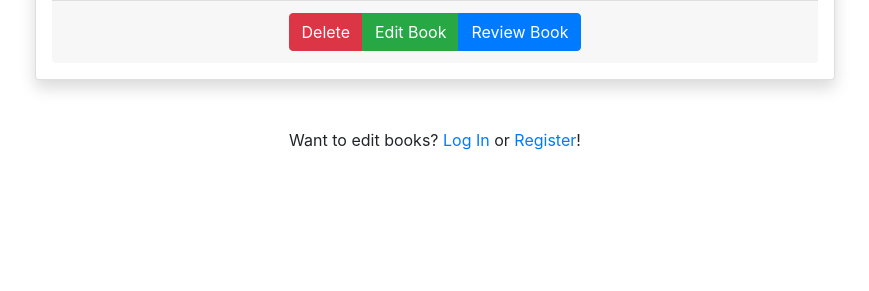
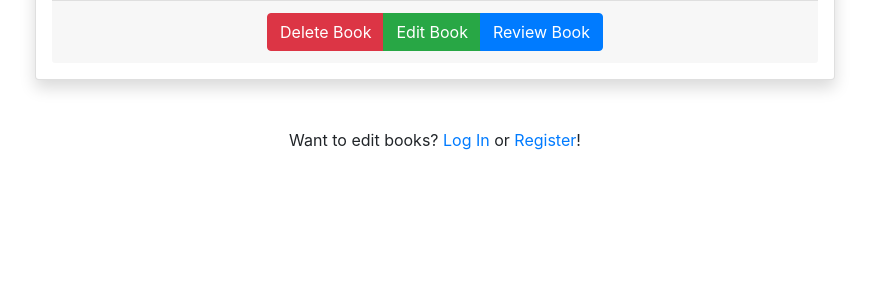
Before and after one commit to RicardoAzuul/code-institute-ms3-backend, a Flask app: template templates/book.html in a window 1280 px wide. Shown: the part 385-676 px from the top of the page, without its empty margins (205-1074 px from the left). Run offline with Flask 2, Linux system fonts and the light colour scheme; the template is opened without the code that fills it, so the values that code supplies are empty; some libraries are stand-ins or nearby versions.

Commit message:
Update delete_profile: the user's upvotes are now also deleted.

```diff
--- a/app.py
+++ b/app.py
@@ -1,4 +1,4 @@
-# TODO: Remove comments, superfluous empty lines
+# CLEANUP: Remove comments, superfluous empty lines
 # IMPROVE: use Flask-login --> module for Flask to deal with login and session management
 
 import os
@@ -20,7 +20,7 @@ app.config["MONGO_DBNAME"] = os.environ.get("MONGO_DBNAME")
 app.config["MONGO_URI"] = os.environ.get("MONGO_URI")
 app.secret_key = os.environ.get("SECRET_KEY")
 
-# TODO: Delete everything from database and re-add upon submission, for cleanup
+# CLEANUP: Delete everything from database and re-add upon submission, for cleanup
 mongo = PyMongo(app)
 
 # function from https://www.geeksforgeeks.org/how-to-validate-image-file-extension-using-regular-expression/
@@ -143,7 +143,7 @@ def logout():
     return redirect(url_for("login"))
 
 
-# TODO: Add delete of upvotes
+# TEST
 @app.route("/delete_profile")
 @login_required
 def delete_profile():
@@ -152,6 +152,7 @@ def delete_profile():
     reviews_by_user = user.get("reviewsAdded")
     # We want to keep the books - we use these to make money through affiliate links. When a user deletes their profile, the books they added come up for "adoption".
     books_by_user = user.get("booksAdded")
+    books_upvoted =  user.get("booksUpvoted")
     if reviews_by_user != None:
         for review in reviews_by_user:
             review_to_delete = mongo.db.reviews.find_one({'_id': ObjectId(review)})
@@ -162,6 +163,10 @@ def delete_profile():
     if books_by_user != None:
         for book in books_by_user:
             mongo.db.books.update_one({'_id': ObjectId(book)}, {'$set': {'addedByUser': ""}})
+    if books_upvoted != None:
+        for upvoted_book in books_upvoted:
+            mongo.db.books.update_one({'_id': ObjectId(upvoted_book)}, {'$pull': {'upvotedBy': username}})
+            mongo.db.books.update_one({'_id': ObjectId(upvoted_book)}, { '$inc': {'upvotes': -1}})
     mongo.db.users.find_one_and_delete({'username': username})
     flash("Your profile has been deleted.")
     session.pop("user")
--- a/templates/book.html
+++ b/templates/book.html
@@ -61,7 +61,7 @@
                 data-toggle="modal"
                 data-target="#deleteBookModal"
               >
-                Delete
+                Delete Book
               </button>
               <a
                 href="{{ url_for('edit_book', book_id=book._id) }}"
```
